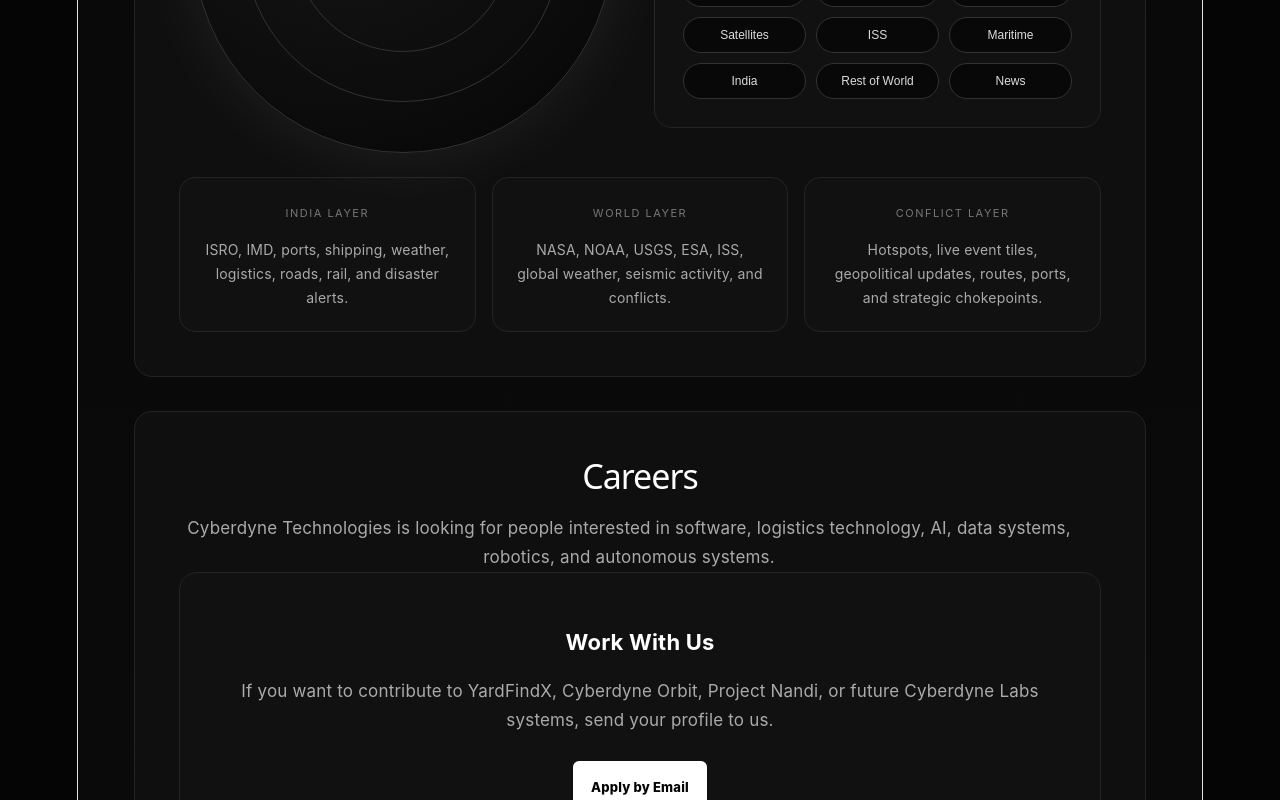
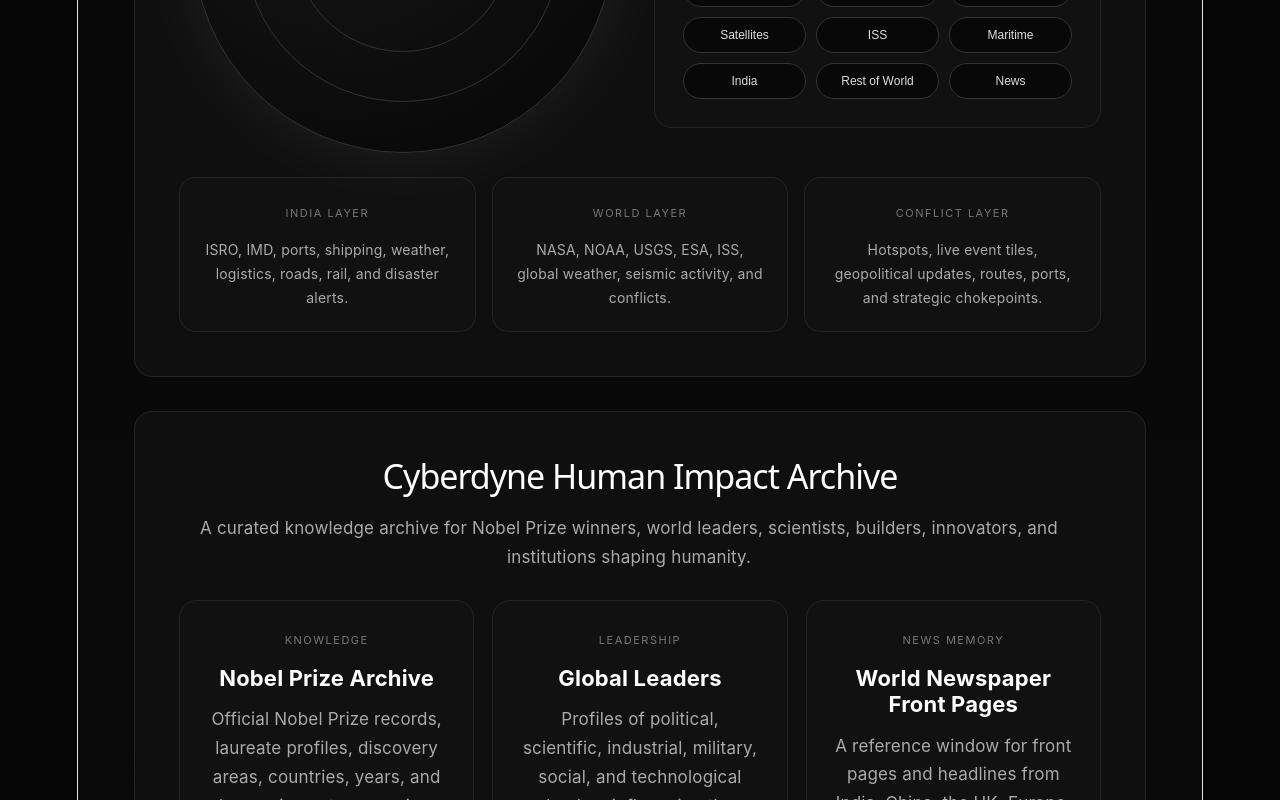
Before and after one commit to vshipraj-afk/cyberdynetec.in, a React (Vite) app: page / in a window 1280 px wide. Shown: the part 2000-2800 px from the top of the page. Built offline with nearby package versions, Linux system fonts and the light colour scheme; no server answers.

Commit message:
Add Cyberdyne human impact archive

```diff
--- a/src/App.css
+++ b/src/App.css
@@ -257,3 +257,52 @@
   .orbit-command,
   .orbit-feeds{grid-template-columns:1fr}
 }
+
+.archive-grid{
+  display:grid;
+  grid-template-columns:repeat(3,1fr);
+  gap:18px;
+  margin-top:28px;
+}
+
+.archive-card{
+  padding:26px;
+  border-radius:18px;
+  background:#111;
+  border:1px solid #242424;
+}
+
+.archive-card span{
+  display:block;
+  font-size:11px;
+  letter-spacing:1.5px;
+  color:#777;
+  margin-bottom:12px;
+}
+
+.archive-card h3{
+  margin:0 0 14px;
+}
+
+.archive-card a{
+  display:inline-block;
+  margin-top:12px;
+  color:#fff;
+  font-size:14px;
+  text-decoration:none;
+  border-bottom:1px solid #555;
+}
+
+.archive-list{
+  margin-top:26px;
+  padding:26px;
+  border-radius:18px;
+  background:#0b0b0b;
+  border:1px solid #242424;
+}
+
+@media(max-width:900px){
+  .archive-grid{
+    grid-template-columns:1fr;
+  }
+}
--- a/src/App.jsx
+++ b/src/App.jsx
@@ -32,6 +32,7 @@
           <a href="#systems">Systems</a>
           <a href="#orbit">Orbit</a>
 
+          <a href="#archive">Archive</a>
           <a href="#careers">Careers</a>
           <a href="#contact">Contact</a>
         </div>
@@ -135,6 +136,65 @@
 
 
 
+
+      <section id="archive" className="panel archive">
+        <h2>Cyberdyne Human Impact Archive</h2>
+        <p>
+          A curated knowledge archive for Nobel Prize winners, world leaders,
+          scientists, builders, innovators, and institutions shaping humanity.
+        </p>
+
+        <div className="archive-grid">
+          <div className="archive-card">
+            <span>KNOWLEDGE</span>
+            <h3>Nobel Prize Archive</h3>
+            <p>
+              Official Nobel Prize records, laureate profiles, discovery areas,
+              countries, years, and human impact summaries.
+            </p>
+            <a href="https://www.nobelprize.org/prizes/lists/all-nobel-prizes/" target="_blank" rel="noreferrer">
+              Open Nobel Archive →
+            </a>
+          </div>
+
+          <div className="archive-card">
+            <span>LEADERSHIP</span>
+            <h3>Global Leaders</h3>
+            <p>
+              Profiles of political, scientific, industrial, military, social,
+              and technological leaders influencing the direction of the world.
+            </p>
+            <a href="https://www.un.org/en/about-us/member-states" target="_blank" rel="noreferrer">
+              Open UN Member States →
+            </a>
+          </div>
+
+          <div className="archive-card">
+            <span>NEWS MEMORY</span>
+            <h3>World Newspaper Front Pages</h3>
+            <p>
+              A reference window for front pages and headlines from India, China,
+              the UK, Europe, the USA, Canada, and South America.
+            </p>
+            <a href="https://www.freedomforum.org/todaysfrontpages/" target="_blank" rel="noreferrer">
+              Open Front Pages →
+            </a>
+          </div>
+        </div>
+
+        <div className="archive-list">
+          <h3>Regions Covered</h3>
+          <p>India • China • United Kingdom • Europe • United States • Canada • South America</p>
+
+          <h3>Archive Principle</h3>
+          <p>
+            Cyberdyne will preserve source links, dates, summaries, public metadata,
+            and research notes. Copyrighted newspaper images should be linked to
+            their original publishers or licensed sources.
+          </p>
+        </div>
+      </section>
+
       <section id="careers" className="panel careers">
         <h2>Careers</h2>
         <p>
```
